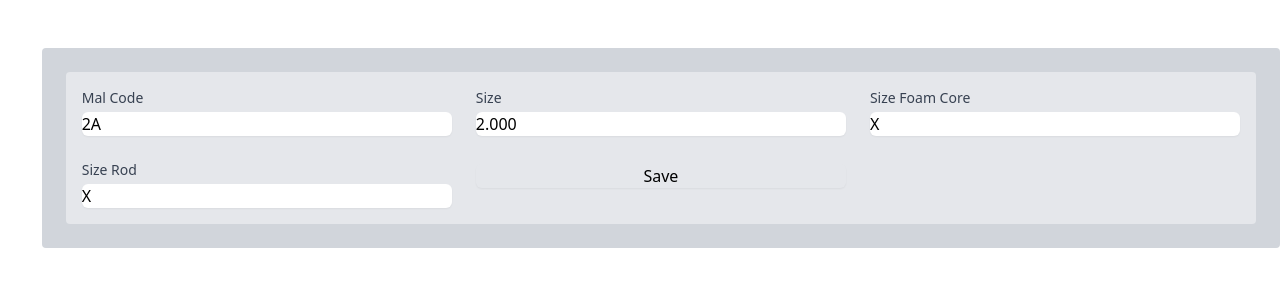
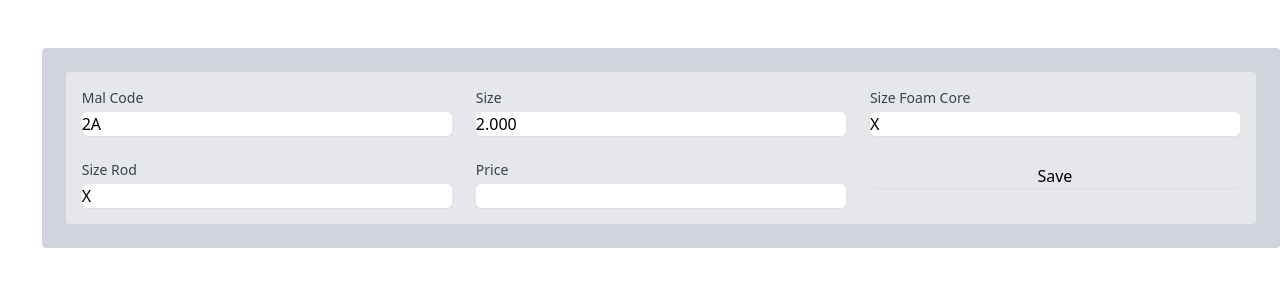
Before and after one commit to JesseKers/Polyeurope, a PHP site: page /edit-product?ID=1 in a window 1280 px wide. Shown: the part 75-375 px from the top of the page. Run offline with PHP 8.4, Linux system fonts and the light colour scheme; data comes from the database, SQL or seed files in the repository; data that the repository does not hold is empty; style sheets or scripts are compiled from the project's sources.

Commit message:
create payment for deco products

```diff
--- a/controllers/EditProductsController.php
+++ b/controllers/EditProductsController.php
@@ -18,12 +18,13 @@ class EditProductsController
         if (!isset($_POST)) {
             header('Location: /edit');
         }
-        $query = "UPDATE DecoProducts SET MalCode = :malCode, Size = :size, SizeFC = :sizeFc, SizeRod = :sizeRod WHERE ID = :id;";
+        $query = "UPDATE DecoProducts SET MalCode = :malCode, Size = :size, SizeFC = :sizeFc, SizeRod = :sizeRod, Price = :price WHERE ID = :id;";
         $params = [
             ':malCode' => $_POST['malCode'],
             ':size' => $_POST['size'],
             ':sizeFc' => $_POST['sizeFc'],
             ':sizeRod' => $_POST['sizeRod'],
+            ':price' => $_POST['price'],
             ':id' => $_GET['ID']
         ];
         header('Location: /edit-product?ID=' . $_GET['ID']);
--- a/views/CreateOrder.view.php
+++ b/views/CreateOrder.view.php
@@ -6,7 +6,7 @@ require 'views/partials/header.view.php';
 ?>
     <div class="col-start-2 col-span-10 bg-gray-300 my-12 rounded h-fit">
         <form action="/createProduct" method="post" id="decoProductForm" class="m-4 rounded p-4 bg-gray-200 grid grid-cols-10 gap-4 py-4">
-            <label for="size" class="col-span-2">Size</label>
+            <label for="size" class="col-span-2">quantity</label>
             <select name="size" id="size" class="col-span-2 px-8 py-2">
                 <?php
                 $decoProducts = $db->query('SELECT * FROM DecoProducts')->fetchAll(PDO::FETCH_ASSOC);
@@ -15,7 +15,7 @@ require 'views/partials/header.view.php';
                 <?php } ?>
             </select>
 
-            <label for="quantity" class="col-start-3 col-span-2 row-start-1">Quantity</label>
+            <label for="quantity" class="col-start-3 col-span-2 row-start-1">Size</label>
             <input id="quantity" type="number" name="quantity" class="col-start-3 col-span-2 px-8 py-2" value="1" required>
 
             <label for="density" class="col-start-5 col-span-2 row-start-1">Density</label>
--- a/views/EditProducts.view.php
+++ b/views/EditProducts.view.php
@@ -25,6 +25,10 @@ $items = $db->query('SELECT * FROM DecoProducts WHERE id = :id', [':id' => $_GET
                 <input type="text" name="sizeRod" id="sizeRod" value="<?= $item['SizeRod']?>" class="mt-1 block w-full rounded-md border-gray-300 shadow-sm focus:border-indigo-500 focus:ring focus:ring-indigo-200 focus:ring-opacity-50">
             </div>
             <div class="col-span-1">
+                <label for="price" class="block text-sm font-medium text-gray-700">Price</label>
+                <input type="text" name="price" id="price" value="<?= $item['Price'] ?>" class="mt-1 block w-full rounded-md border-gray-300 shadow-sm focus:border-indigo-500 focus:ring focus:ring-indigo-200 focus:ring-opacity-50">
+            </div>
+            <div class="col-span-1">
                 <input type="submit" name="change" id="change" value="Save" class="mt-1 block w-full rounded-md border-gray-300 shadow-sm focus:border-indigo-500 focus:ring focus:ring-indigo-200 focus:ring-opacity-50 hover:bg-green-500">
             </div>
         <?php } ?>
```
